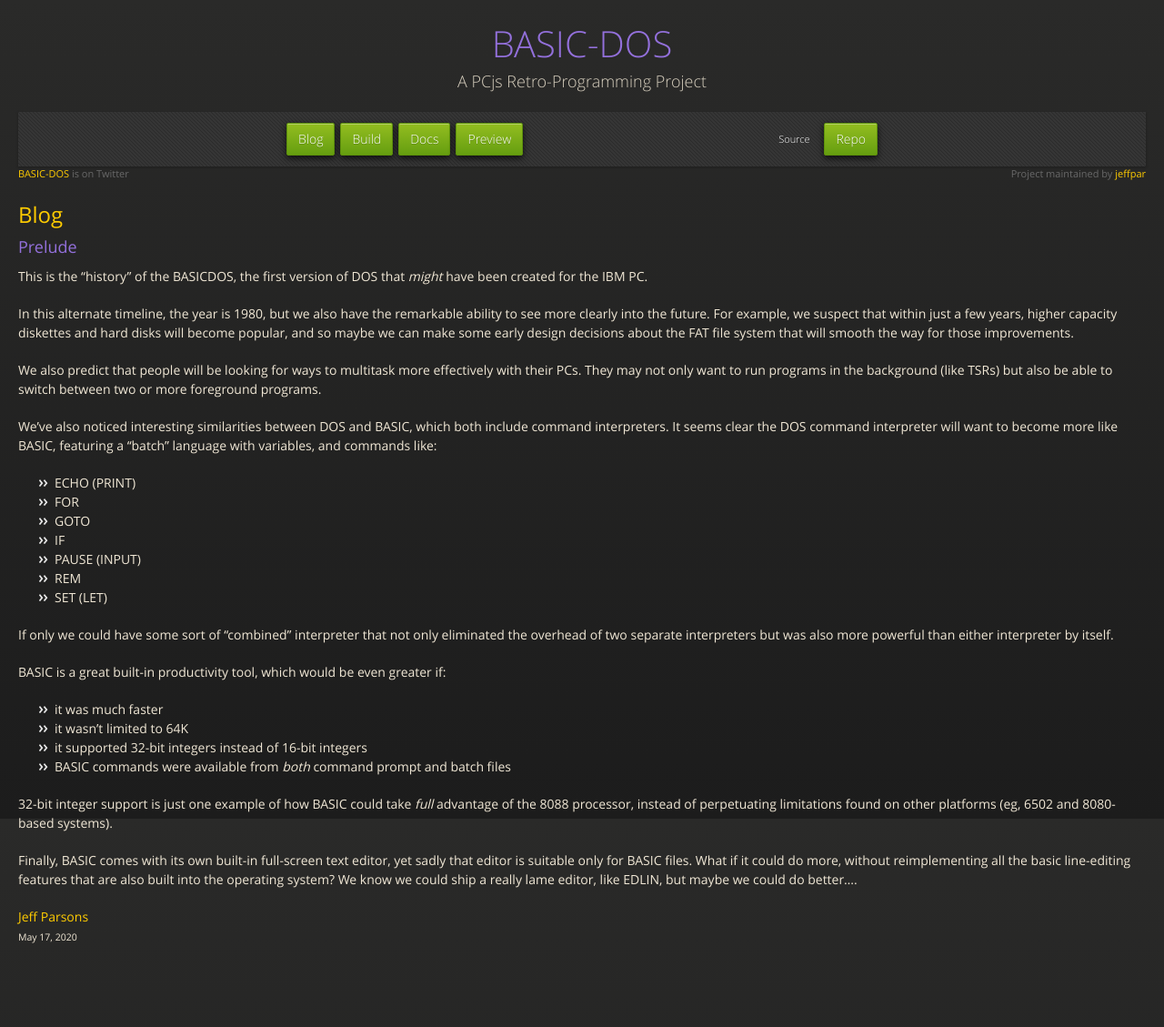
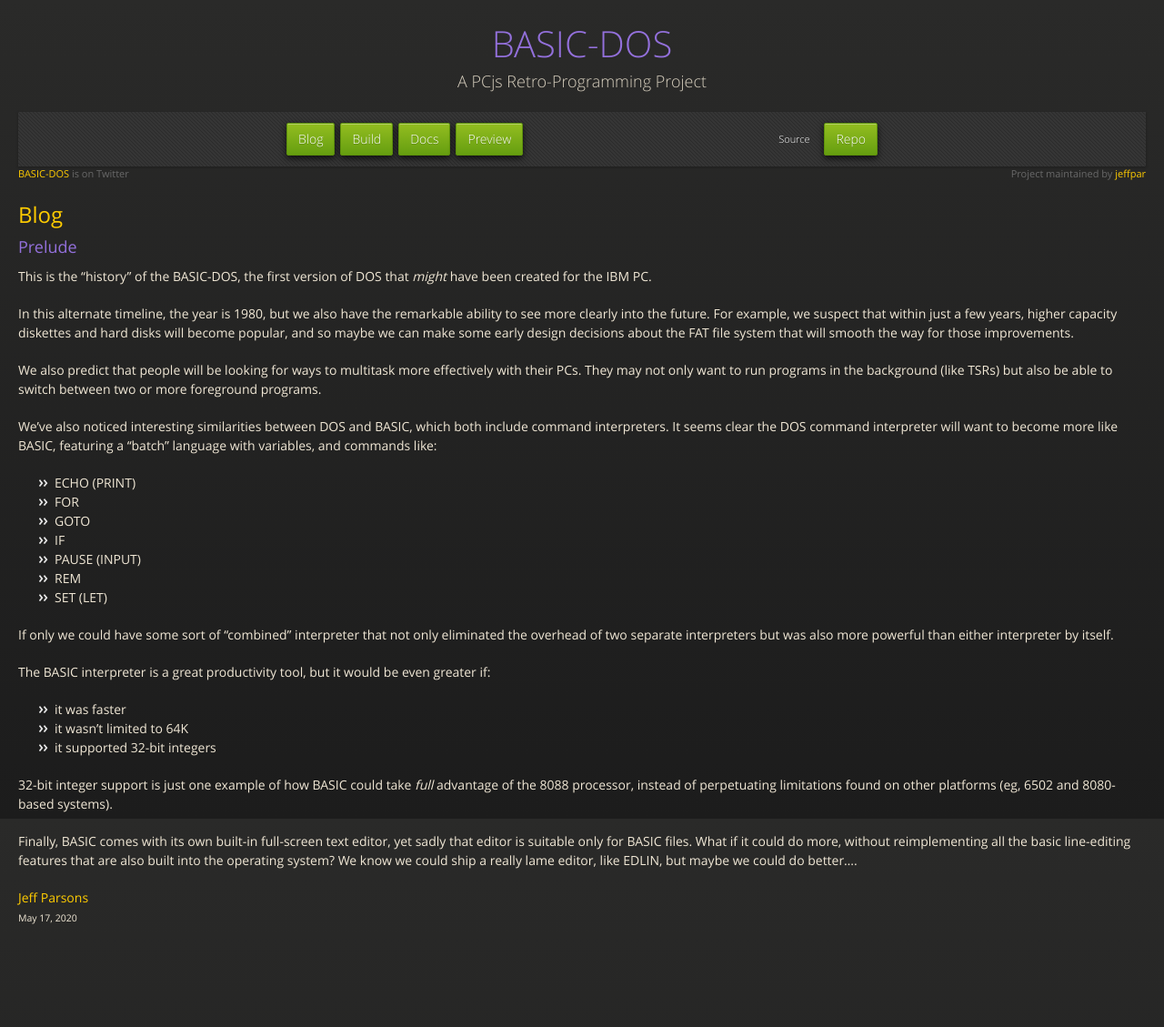
Before and after one commit to jeffpar/basicdos, a Jekyll site: the page built from blog/_posts/2020-05-17-prelude.md, in a window 1280 px wide. Shown: the whole page at 91% size. Built offline with Jekyll 4.4.1, drawn with Linux system fonts in a browser that asks for light colours; after the commit the page ends 1108 px from its top, so only the background shows below that.

Commit message:
Updated blog

```diff
--- a/blog/_posts/2020-05-17-prelude.md
+++ b/blog/_posts/2020-05-17-prelude.md
@@ -5,7 +5,7 @@
 permalink: /maplebar/blog/2020/05/17/
 ---
 
-This is the "history" of the BASICDOS, the first version of DOS that *might*
+This is the "history" of the BASIC-DOS, the first version of DOS that *might*
 have been created for the IBM PC.
 
 In this alternate timeline, the year is 1980, but we also have the remarkable
@@ -33,15 +33,14 @@
  - SET (LET)
 
 If only we could have some sort of "combined" interpreter that not only
-eliminated the overhead of two separate interpreters but was also more powerful
-than either interpreter by itself.
+eliminated the overhead of two separate interpreters but was also more powerful than either interpreter by itself.
 
-BASIC is a great built-in productivity tool, which would be even greater if:
+The BASIC interpreter is a great productivity tool, but it would be even
+greater if:
 
- - it was much faster
+ - it was faster
  - it wasn't limited to 64K
- - it supported 32-bit integers instead of 16-bit integers
- - BASIC commands were available from *both* command prompt and batch files
+ - it supported 32-bit integers
 
 32-bit integer support is just one example of how BASIC could take *full*
 advantage of the 8088 processor, instead of perpetuating limitations found on
```
